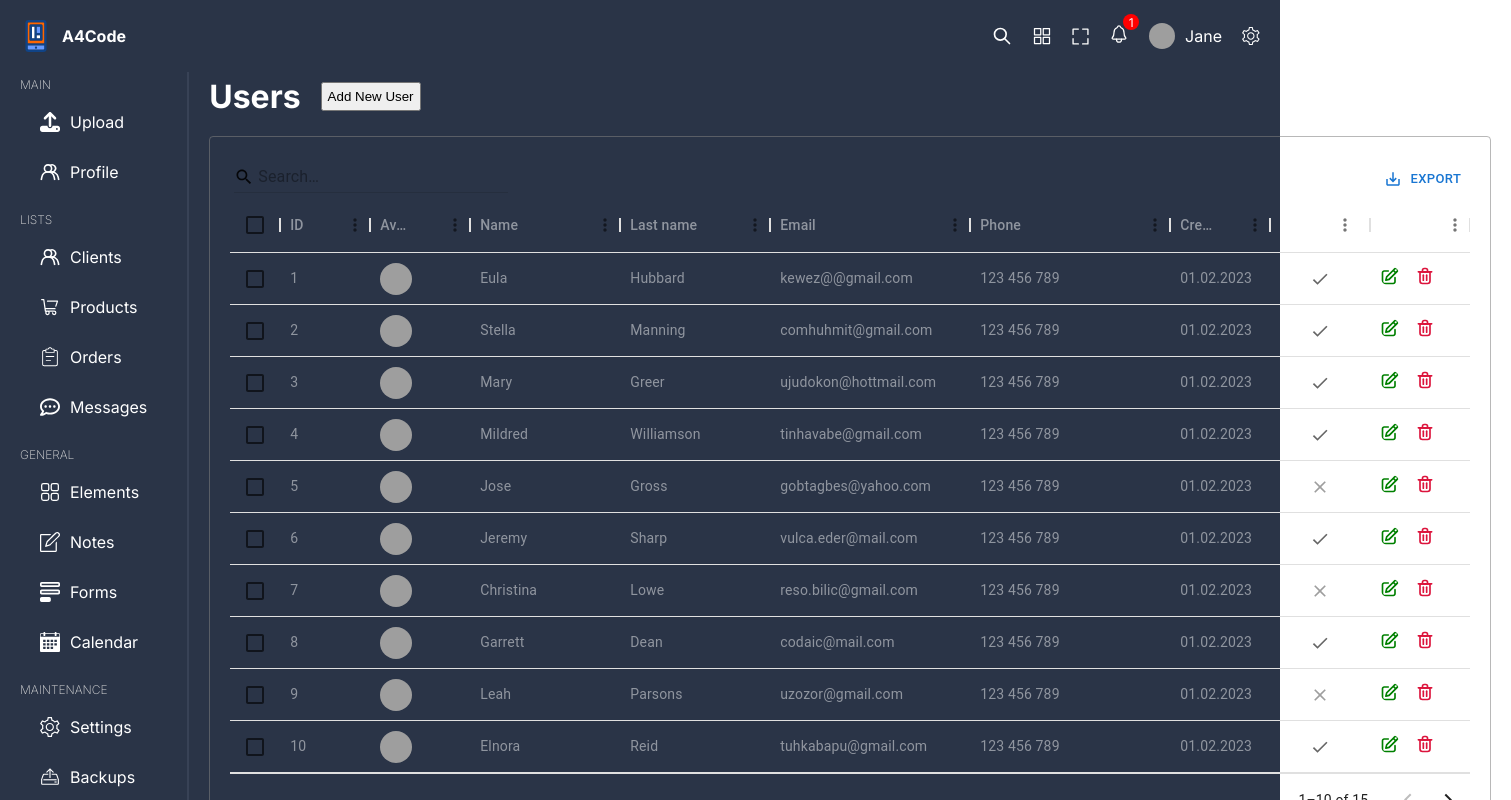
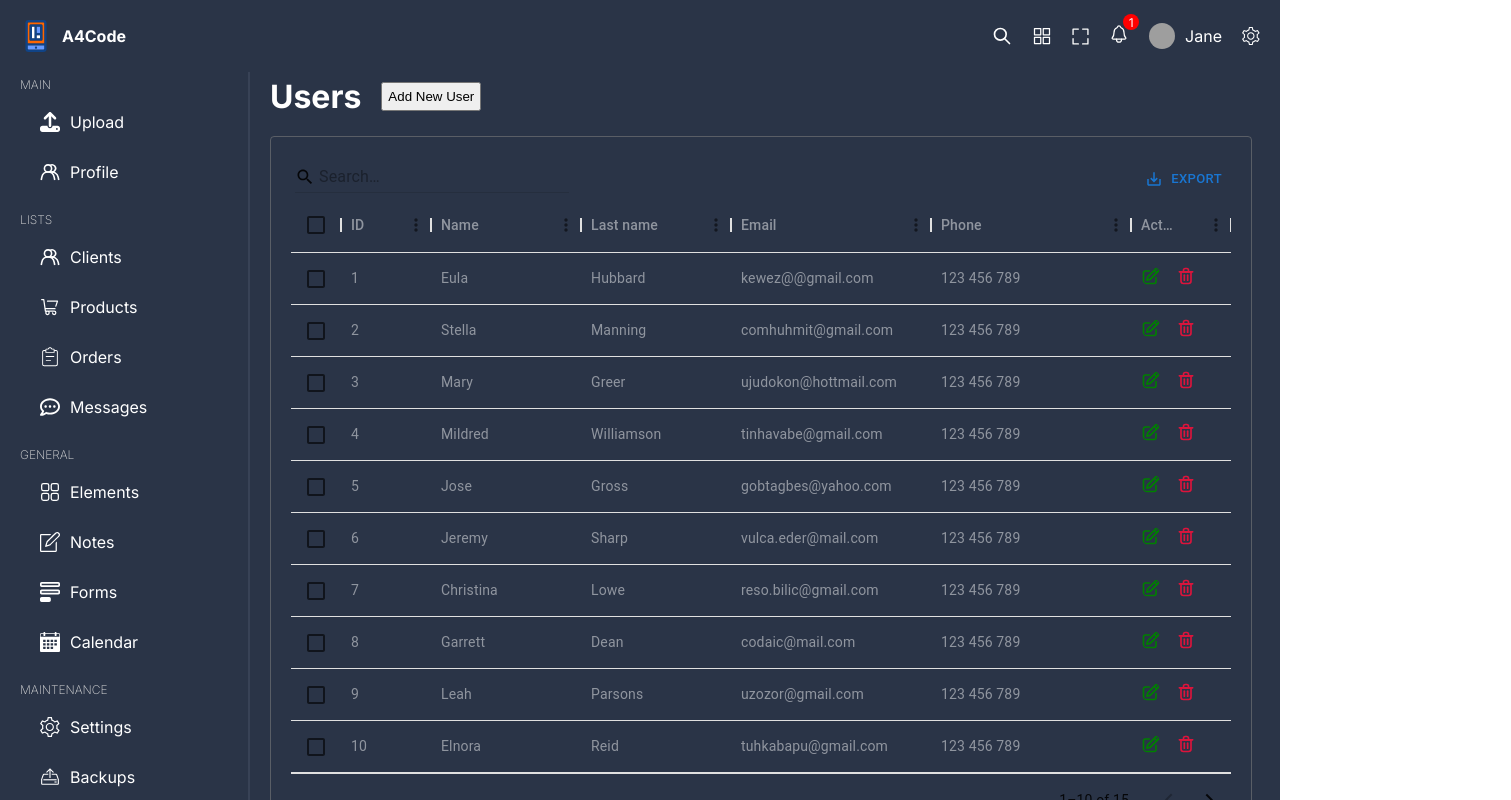
Before and after one commit to SumonHossainJs/DashBoard, a React (Vite) app: page /users in a window 1280 px wide. Shown: the top 800 px of the page, 1511 px wide, since content can reach past the window. Built offline with nearby package versions, Linux system fonts and the light colour scheme; grey boxes are pictures that could not be loaded.

Commit message:
al hamdulilah

```diff
--- a/src/components/dataTable/DataTable.tsx
+++ b/src/components/dataTable/DataTable.tsx
@@ -43,6 +43,9 @@ useEffect(() => {
     window.removeEventListener("resize", updateSize);
   };
 }, []);
+const handleDelete = ({}) =>{
+
+}
 
   const actionColumn: GridColDef = {
     field: "action",
--- a/src/components/dataTable/dataTable.scss
+++ b/src/components/dataTable/dataTable.scss
@@ -1,10 +1,11 @@
 @import "../../styles/responsive.scss";
 .dataTable {
   min-width: 100%;
-
+z-index: 9;
+position: relative;
   .dataGrid {
     width: 100%;
-
+    z-index: -1;
     background: transparent;
     padding: 20px;
     color: rgba(255, 255, 255, 0.478);
--- a/src/pages/users/Users.tsx
+++ b/src/pages/users/Users.tsx
@@ -76,10 +76,16 @@ const Users = () => {
           return col;
         })
         setFilteredColumns(addwidth);
+      } else if (screenWidth < 540) {
+        setFilteredColumns(columns.filter(col => col.field === "id" || col.field === "firstName" ));
       } else if (screenWidth < 768) {
         setFilteredColumns(columns.filter(col => col.field === "id" || col.field === "firstName" || col.field === "lastName"));
       } else if (screenWidth < 1024) {
-        setFilteredColumns(columns.filter(col => col.field === "id" || col.field === "firstName" || col.field === "lastName"));
+        setFilteredColumns(columns.filter(col => col.field === "id" || col.field === "firstName" || col.field === "lastName" || col.field === "email" ));
+      } else if (screenWidth < 1200) {
+        setFilteredColumns(columns.filter(col => col.field === "id" || col.field === "firstName" || col.field === "lastName"|| col.field === "email" ||col.field === "verified"));
+      } else if (screenWidth < 1300) {
+        setFilteredColumns(columns.filter(col => col.field === "id" || col.field === "firstName" || col.field === "lastName" || col.field === "email" || col.field === "phone"));
       } else if (screenWidth < 1400) {
         setFilteredColumns(columns);
       }
--- a/src/styles/global.scss
+++ b/src/styles/global.scss
@@ -24,6 +24,7 @@ a {
 
   .contentContainer {
     padding: 5px 20px;
+    z-index: 1;
     width: calc(100% - 250px);
     transition: all 0.5s ease;
     @include mds {
@@ -40,7 +41,11 @@ a {
 .container.hidden {
   display: flex;
   position: relative;
-
+  .menuContainer {
+    .expand-btn {
+      z-index: 99999999;
+    }
+  }
   .contentContainer {
     padding: 5px 20px;
     width: 100%;
@@ -51,7 +56,7 @@ a {
 .menuContainer.visible {
   opacity: 1;
   transform: translateX(0);
-
+  z-index: 999;
   position: relative;
 }
 .menuContainer {
@@ -67,6 +72,7 @@ a {
   .expand-btn {
     opacity: 0;
     display: none;
+    z-index: 9999999;
   }
 }
 @include sm {
@@ -84,7 +90,7 @@ a {
       right: -50px;
       top: 50%;
       transform: translateX(-50%);
-      z-index: 100000;
+      z-index: 9999999;
       padding: 10px;
       background-color: $soft-bg;
       border-radius: 0 10px 10px 0;
@@ -97,7 +103,7 @@ a {
     bottom: 0;
     background-color: $soft-bg;
     border-radius: 10px;
-
+    z-index: 99999;
 
     .expand-btn {
       display: block;
@@ -106,7 +112,7 @@ a {
       right: -50px;
       top: 50%;
       transform: translateX(-50%);
-      z-index: 100000;
+      z-index: 9999999;
       padding: 10px;
       background-color: $soft-bg;
       border-radius: 0 10px 10px 0;
```
